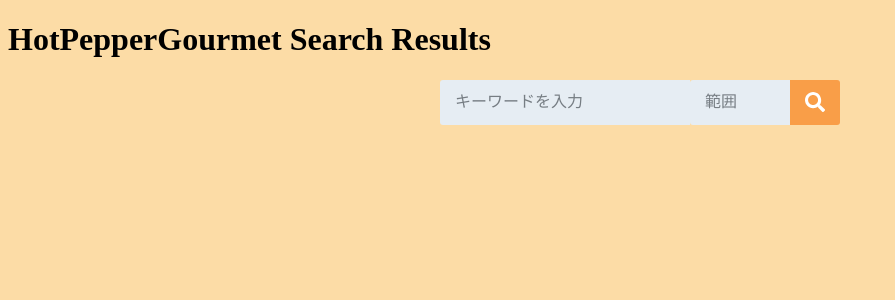
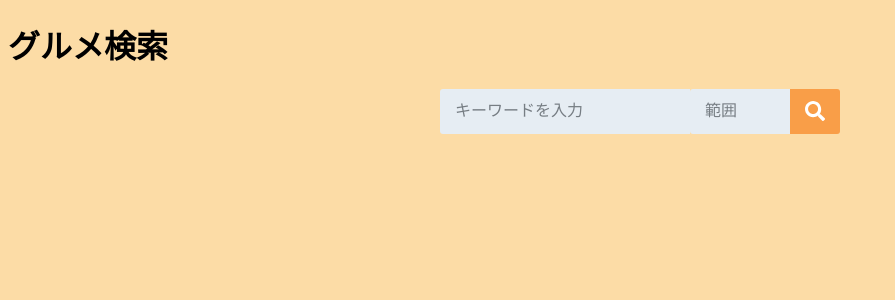
Before and after one commit to Naoki-02/Web_API_app, a Django app: page /list/ in a window 1280 px wide. Shown: the top 300 px of the page, without its empty margins (0-895 px from the left). Run offline with Django 3.2, Linux system fonts and the light colour scheme.

Commit message:
html整理

```diff
--- a/src/templates/base.html
+++ b/src/templates/base.html
@@ -1,13 +1,16 @@
-<!-- index.html -->
+<!-- base.html -->
 <!DOCTYPE html>
-<html>
-<head>
-    <meta charset="UTF-8">
-    <meta name="viewport" content="width=device-width, initial-scale=1.0">
-    <title>HotPepperGourmet Search Results</title>
+{% load static %}
+<html lang="ja">
+    <head>
+        <meta charset="UTF-8" />
+        <meta name="viewport" content="width=device-width, initial-scale=1.0">
+        {% block header %}
+        {% endblock %}
+    </head>
 
-<body>
-    <h1>HotPepperGourmet Search Results</h1>
-    <ul id="restaurantList"></ul>
-</body>
+    <body>
+    {% block content %}
+    {% endblock content %}
+    </body>
 </html>
--- /dev/null
+++ b/src/templates/header.html
@@ -0,0 +1,17 @@
+{% load static %}
+<link rel="stylesheet" href="{% static 'css/header.css' %}">
+<header>
+    <h1>グルメ検索</h1>
+    <form id="search-form-005" class="search-form-005">
+        {% csrf_token %}
+        <label>
+            <input type="text" id="keyword" placeholder="キーワードを入力">
+        </label>
+        <label for="range">
+            <input type="number" placeholder="範囲" id="range" class="inputForm" name="range" required>
+        </label>
+        <button type="submit" aria-label="検索"></button>
+    </form>
+    <div id="restaurantList"></div>
+    <script type="module" src="{% static 'js/search.js' %}"></script>
+</header>
--- a/src/templates/search.html
+++ b/src/templates/search.html
@@ -1,45 +1,9 @@
 <!-- search.html -->
-<!DOCTYPE html>
-{% load static %}
-<html>
-<head>
-    <meta charset="UTF-8">
-    <meta name="viewport" content="width=device-width, initial-scale=1.0">
-    <title>HotPepperGourmet Search Results</title>
-    <link rel="stylesheet" href="{% static 'css/search.css' %}">
-</head>
-</head>
-<body id="body">
-    <h1>HotPepperGourmet Search Results</h1>
-    <form id="search-form-005" class="search-form-005">
-        {% csrf_token %}
-        <label>
-            <input type="text" id="keyword" placeholder="キーワードを入力">
-        </label>
-        <label for="range">
-            <input type="number" placeholder="範囲" id="range" class="inputForm" name="range" required>
-        </label>
-        <button type="submit" aria-label="検索"></button>
-    </form>
+{% extends 'base.html' %}
 
-    {% comment %} <form class="searchForm">
-        {% csrf_token %}
-        <div class="form-group">
-            <label for="keyword">
-                <input type="text" placeholder="キーワードを入力" id="keyword" class="inputForm" name="keyword" required>
-            </label>
-        </div>
-
-        <div class="form-group">
-            <label for="range">範囲：</label>
-            <input type="number" id="range" class="inputForm" name="range" required>
-        </div>
-
-        <div class="form-group">
-            <button type="submit" aria-label="検索">検索</button>
-        </div>
-    </form> {% endcomment %}
-    <div id="restaurantList"></div>
-    <script type="module" src="{% static 'js/search.js' %}"></script>
-</body>
-</html>
+{% block header %}
+    <title>グルメサーチ</title>
+{% endblock %}
+{% block content %}
+    {% include "header.html" %}
+{% endblock content %}
```
Also changed, not shown: src/templates/detail.html (+6 -9 lines), static/css/header.css (renamed from static/css/search.css).
